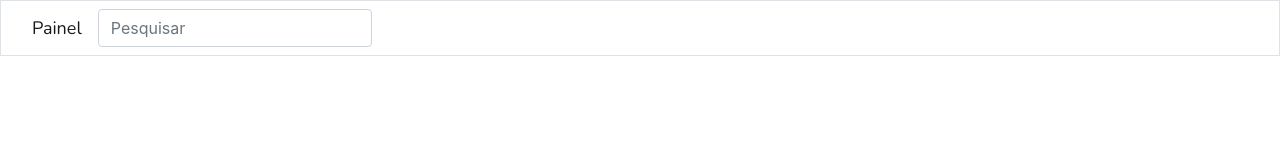
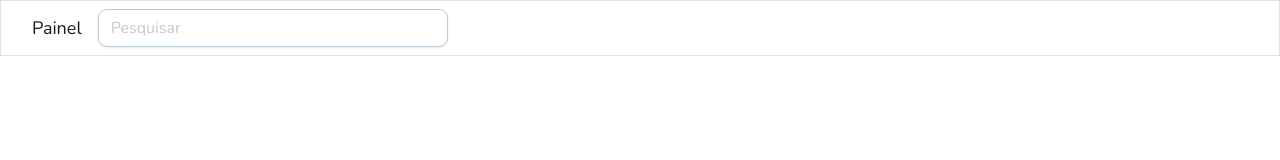
Before and after one commit to RogerRezende/painel-administrativo-bootstrap, a plain HTML site: page index.html in a window 1280 px wide. Drawn offline with nearby package versions, Linux system fonts and the light colour scheme.

Commit message:
customização do campo busca

```diff
--- a/css/style.css
+++ b/css/style.css
@@ -11,3 +11,27 @@
 	font-size: 18px;
 	padding-left: 1.2%;
 }
+/*definição do form*/
+#navbar-search-form{
+	width: 350px;
+}
+/*definição do tamanho do campo busca*/
+#navbar-search-field{
+	width: 100%;
+}
+/*definição dos campos*/
+.proj-form-field{
+	border-radius: 9px;
+	border-width: 1px;
+	border-color: #bacad6ff;
+	box-shadow: 0px 1px 2px rgba(164,164,164,0.2);
+	color: #000;
+	font-family: 'Nunito', sans-serif;
+	font-size: 16px;
+}
+/*definição do placeholder dos campos*/
+.proj-form-field::placeholder{
+	color: #c4c8ccff;
+	font-family: 'Nunito', sans-serif;
+	font-size: 16px;
+}
--- a/index.html
+++ b/index.html
@@ -13,8 +13,8 @@
 	<!-- navbar -->
 	<nav class="navbar navbar-expand navbar-light border">
 		<a class="navbar-brand" href="#" id="navbar-site-title">Painel</a>
-		<form class="form-inline">
-			<input type="text" class="form-control form-field" name="busca" placeholder="Pesquisar">
+		<form class="form-inline" id="navbar-search-form">
+			<input type="text" class="form-control form-field proj-form-field" name="busca" placeholder="Pesquisar" id="navbar-search-field">
 		</form>
 	</nav>
 
```
